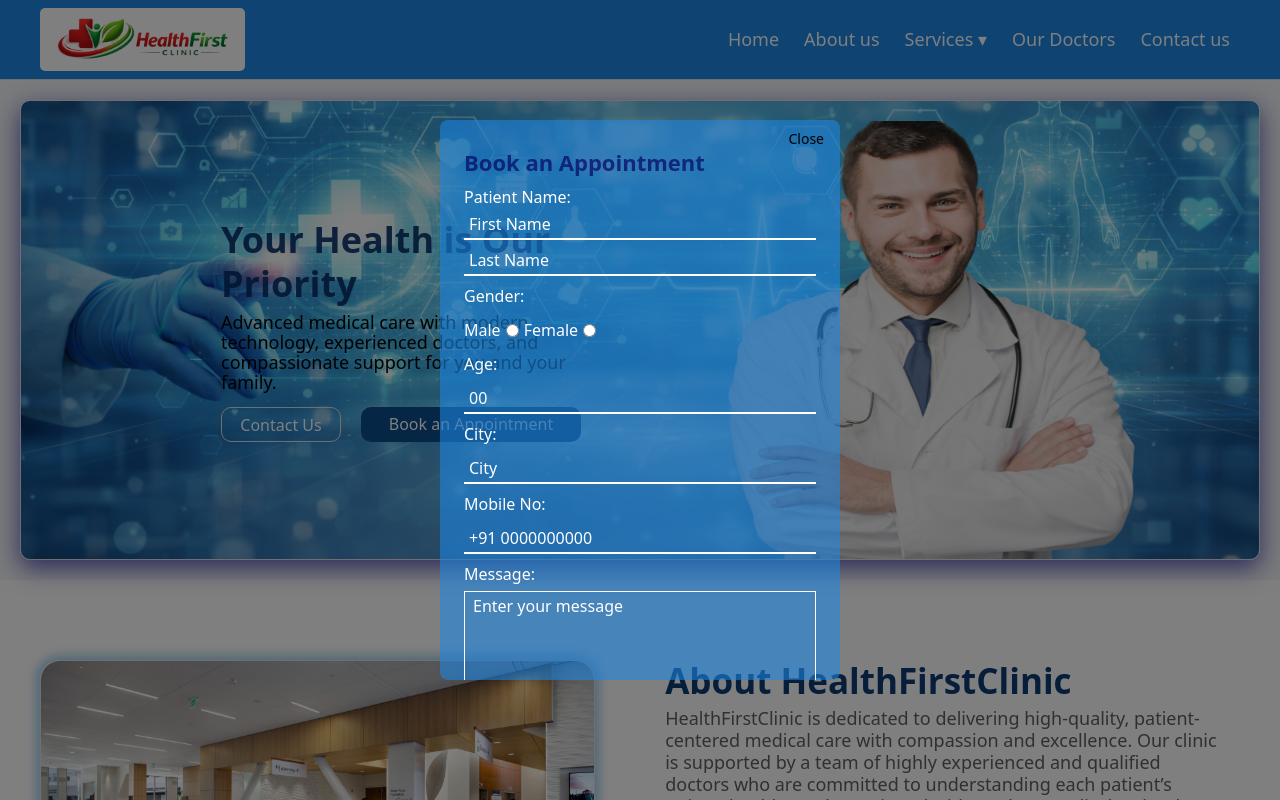
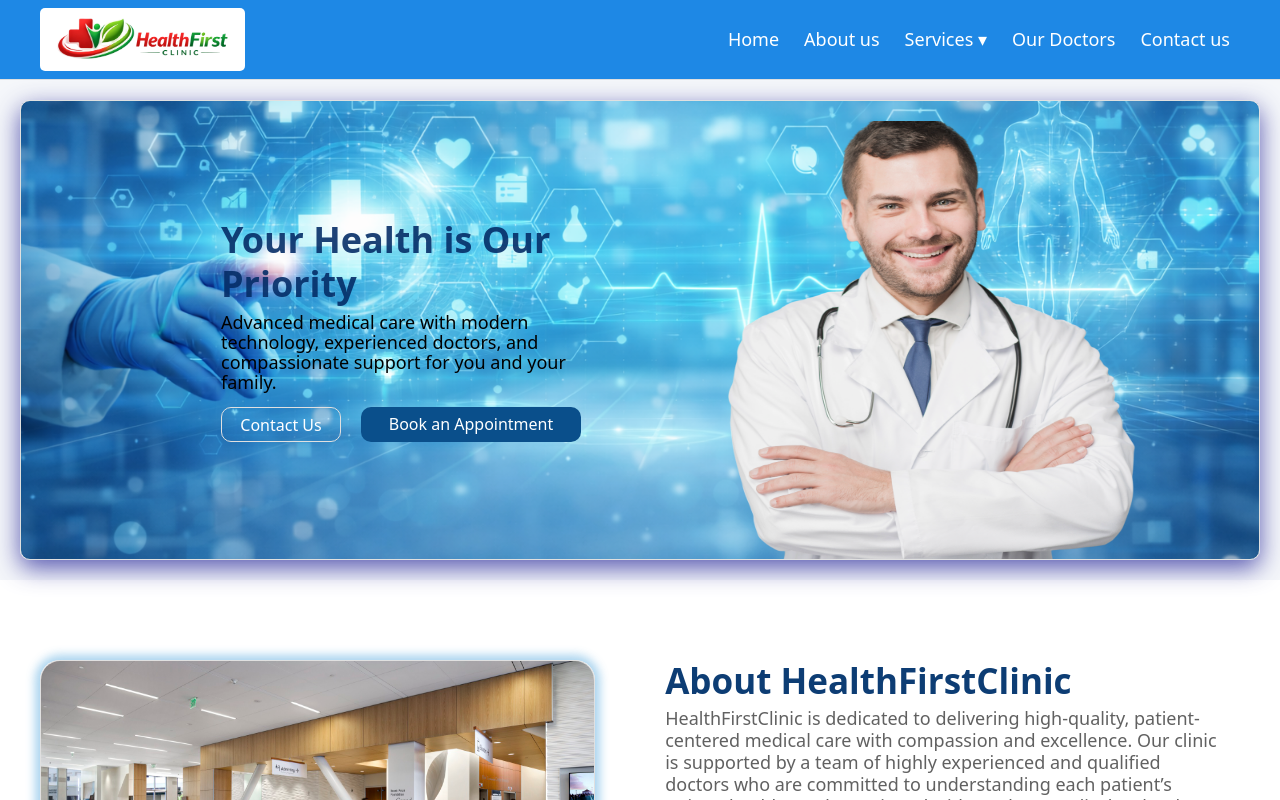
Before and after one commit to tufail-ahmad/HealthFirstClinic, a React (Vite) app: page / in a window 1280 px wide. Shown: the top 800 px of the page. Built offline with nearby package versions, Linux system fonts and the light colour scheme.

Commit message:
appointment form has been completed

```diff
--- a/src/components/AppointmentForm.jsx
+++ b/src/components/AppointmentForm.jsx
@@ -18,17 +18,14 @@ export default function AppointmentForm({ onClose }) {
         <br />
         <label>Gender:</label>
         <div className={styles["gender-container"]}>
-          <label htmlFor="male">Male</label>
           <input
             type="radio"
             value="male"
             name="gender"
             id="male"
-            style={{ marginLeft: "5px" }}
+            style={{ marginRight: "5px" }}
           />
-          <label htmlFor="female" style={{ marginLeft: "5px" }}>
-            Female
-          </label>
+          <label htmlFor="male">Male</label>
           <input
             type="radio"
             value="female"
@@ -36,6 +33,9 @@ export default function AppointmentForm({ onClose }) {
             id="female"
             style={{ marginLeft: "5px" }}
           />
+          <label htmlFor="female" style={{ marginLeft: "5px" }}>
+            Female
+          </label>
         </div>
         <label htmlFor="age">Age:</label>
         <br />
@@ -63,18 +63,49 @@ export default function AppointmentForm({ onClose }) {
           style={{ width: "100%" }}
         />
         <br />
-        <label htmlFor="text">Message:</label>
+        <label htmlFor="department">
+          Which medical department do you want to make an appointment for?
+        </label>
         <br />
-        <textarea
-          name="message"
-          id="text"
-          spellCheck="true"
-          wrap="soft"
-          rows={6}
-          cols={60}
-          placeholder="Enter your message"
-          className={styles.textarea}
-        ></textarea>
+        <div className={styles.servicesListContainer}>
+          <input type="radio" name="" />
+          <label htmlFor="">General Surgery</label>
+        </div>
+        <div className={styles.servicesListContainer}>
+          <input type="radio" name="" />
+          <label htmlFor="">Laparoscopic Surgery</label>
+        </div>
+        <div className={styles.servicesListContainer}>
+          <input type="radio" name="" />
+          <label htmlFor="">Pediatrics</label>
+        </div>
+        <div className={styles.servicesListContainer}>
+          <input type="radio" name="" />
+          <label htmlFor="">Physiotherapy</label>
+        </div>
+        <div className={styles.servicesListContainer}>
+          <input type="radio" name="" />
+          <label htmlFor="">Orthopedic</label>
+        </div>
+        <div className={styles.servicesListContainer}>
+          <input type="radio" name="" />
+          <label htmlFor="">Rehabilitation</label>
+        </div>
+        <div className={styles.servicesListContainer}>
+          <input type="radio" name="" />
+          <label htmlFor="">Radiology</label>
+        </div>
+        <div className={styles.servicesListContainer}>
+          <input type="radio" name="" />
+          <label htmlFor="">Pathology</label>
+        </div>
+        <div className={styles.servicesListContainer}>
+          <input type="radio" name="" />
+          <label htmlFor="">Diagnostic</label>
+        </div>
+        <div className={styles["btn-container"]}>
+          <button type="submit">Submit</button>
+        </div>
       </form>
     </div>
   );
--- a/src/components/AppointmentForm.module.css
+++ b/src/components/AppointmentForm.module.css
@@ -10,7 +10,7 @@
 
 .form-box {
   background: #1e88e593;
-  padding: 24px;
+  padding: 24px 24px 10px 24px;
   width: 400px;
   border-radius: 8px;
   overflow-y: auto;
@@ -68,26 +68,36 @@ label {
   align-items: center;
 }
 
-.textarea {
-  width: 100%;
-  padding: 2px 8px;
-  background-color: transparent;
-  border-color: white;
-  outline: none;
-  resize: none;
-  font-size: 1.6rem;
-  color: white;
-  scrollbar-width: thin;
-  scroll-behavior: smooth;
-}
-
-.textarea::placeholder {
-  font-size: 1.6rem;
-  color: white;
-}
-
 input[type="number"]::-webkit-inner-spin-button,
 input[type="number"]::-webkit-outer-spin-button {
   -webkit-appearance: none;
   margin: 0;
 }
+
+.servicesListContainer {
+  display: flex;
+  align-items: center;
+  gap: 5px;
+}
+
+.btn-container {
+  width: 100%;
+  text-align: center;
+  margin: 8px 0;
+}
+
+.btn-container button {
+  width: 30%;
+  padding: 2px 5px;
+  font-size: 1.6rem;
+  font-weight: 500;
+  border: 1px solid var(--border-color);
+  border-radius: 5px;
+  background-color: rgb(5, 5, 116);
+  transition: all 0.3s ease;
+  color: white;
+}
+
+.btn-container button:hover {
+  background: rgb(4, 71, 4);
+}
--- a/src/store/AppointmentProvider.jsx
+++ b/src/store/AppointmentProvider.jsx
@@ -2,7 +2,7 @@ import { useState } from "react";
 import { AppointmentContext } from "./AppointmentContext";
 
 export const AppointmentProvider = ({ children }) => {
-  const [open, setOpen] = useState(true);
+  const [open, setOpen] = useState(false);
 
   const openForm = () => {
     setOpen(true);
```
